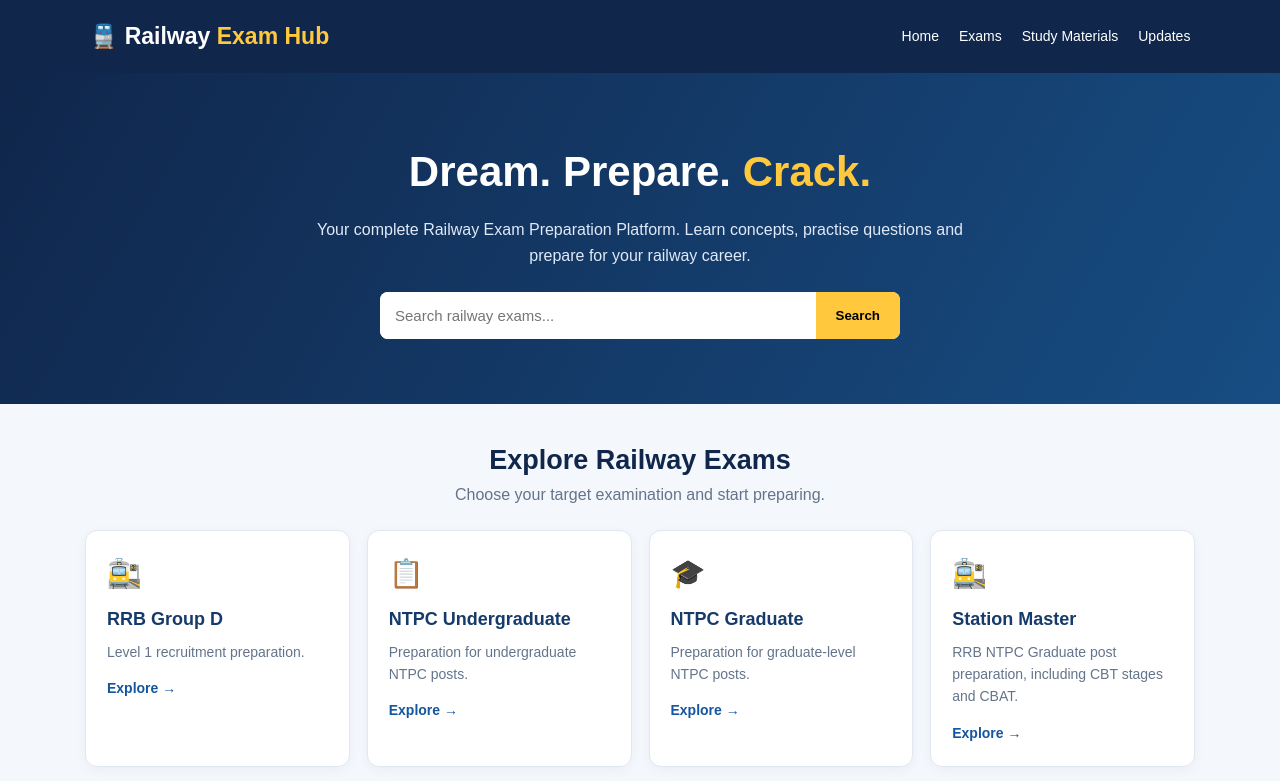
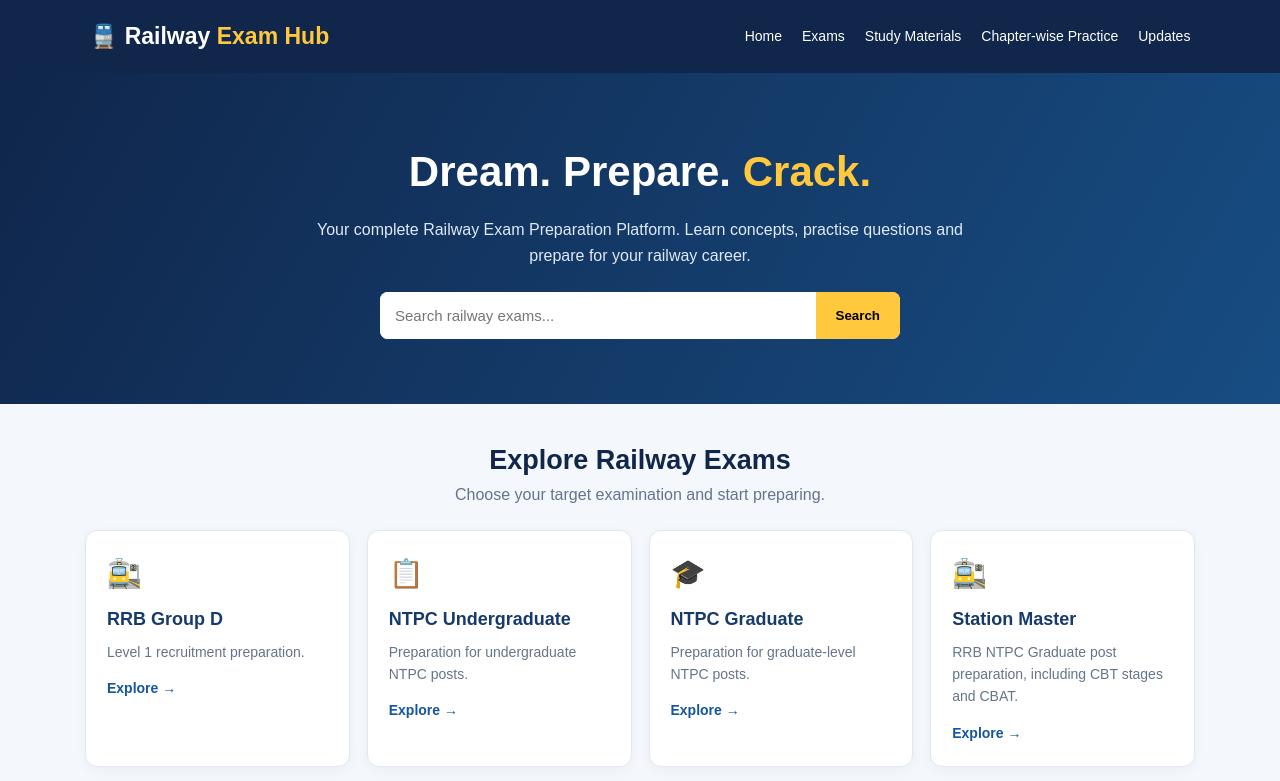
Before and after one commit to railwayexamhub/railway-exam-hub, a plain HTML site: page index.html in a window 1280 px wide. Shown: the top 781 px of the page. Drawn offline with Linux system fonts and the light colour scheme.

Commit message:
Add link to Chapter-wise Practice in navigation

```diff
--- a/index.html
+++ b/index.html
@@ -57,6 +57,7 @@ footer a{color:#ffc83d;text-decoration:none}
   <a href="#home">Home</a>
   <a href="#exams">Exams</a>
   <a href="#study">Study Materials</a>
+  <a href="chapter-wise-practice.html">Chapter-wise Practice</a>
   <a href="#updates">Updates</a>
  </nav>
 </header>
```
